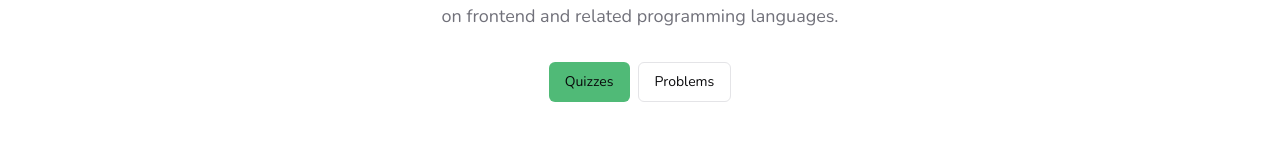
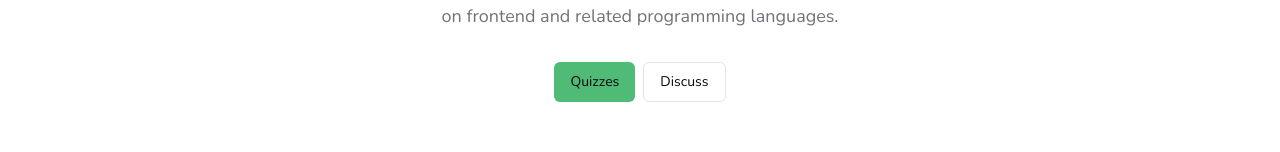
Before and after one commit to Esutarosa/yuppi, a Next.js app: page / in a window 1280 px wide. Shown: the part 272-424 px from the top of the page. Built offline with nearby package versions, Linux system fonts and the light colour scheme.

Commit message:
> Corrected path

```diff
--- a/src/components/containers/Hero/index.tsx
+++ b/src/components/containers/Hero/index.tsx
@@ -21,7 +21,7 @@ const Hero: FC = () => {
               </Button>
 
               <Button asChild variant="outline">
-                <Link href="/problems" aria-label="Problems">Problems</Link>
+                <Link href="/discuss" aria-label="Discuss">Discuss</Link>
               </Button>
             </div>
             <div className="flex text-center flex-col items-center my-4 lg:mt-6">
```
